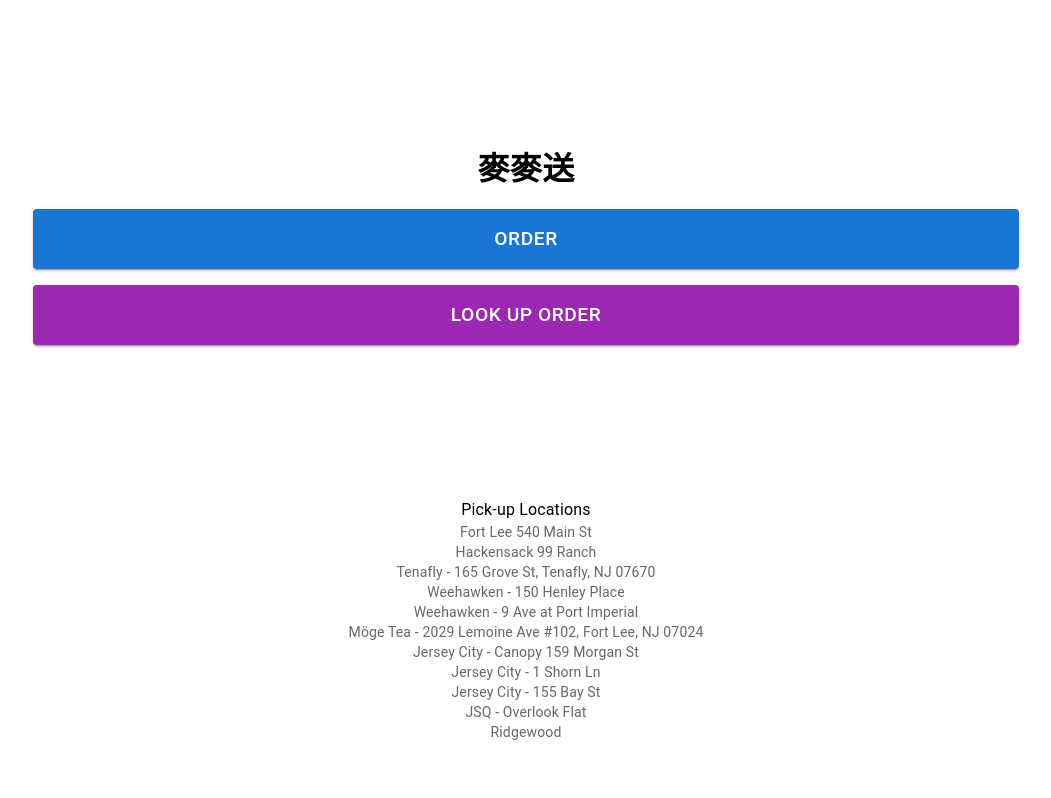
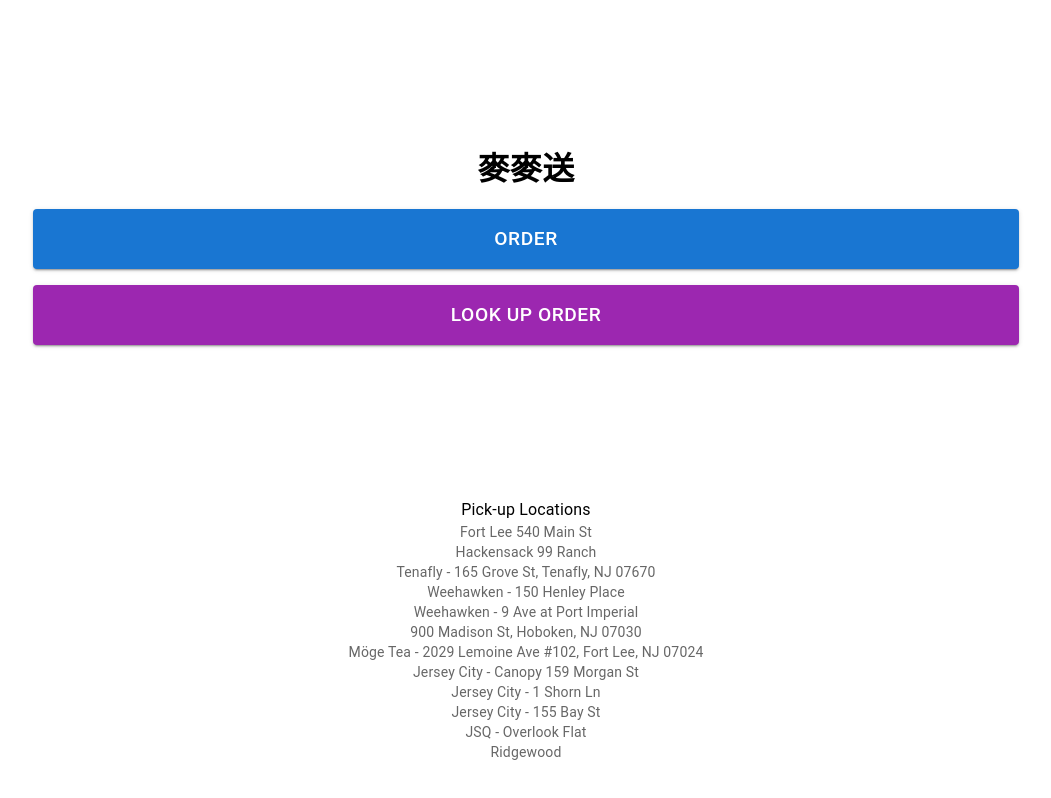
Before and after one commit to masacheung/mak-delivery, a React (Create React App) app in the folder static/: page / in a window 1280 px wide. Shown: the top 798 px of the page, without its empty margins (114-1165 px from the left). Built offline with nearby package versions, Linux system fonts and the light colour scheme.

Commit message:
Added new location

```diff
--- a/static/src/features/admin/admin.js
+++ b/static/src/features/admin/admin.js
@@ -10,6 +10,7 @@ const pickupLocations = [
   "Tenafly - 165 Grove St, Tenafly, NJ 07670",
   "Weehawken - 150 Henley Place",
   "Weehawken - 9 Ave at Port Imperial",
+  "900 Madison St, Hoboken, NJ 07030",
   "Möge Tea - 2029 Lemoine Ave #102, Fort Lee, NJ 07024",
   "Jersey City - Canopy 159 Morgan St",
   "Jersey City - 1 Shorn Ln",
--- a/static/src/features/home/homePage.js
+++ b/static/src/features/home/homePage.js
@@ -8,6 +8,7 @@ const pickupLocations = [
   "Tenafly - 165 Grove St, Tenafly, NJ 07670",
   "Weehawken - 150 Henley Place",
   "Weehawken - 9 Ave at Port Imperial",
+  "900 Madison St, Hoboken, NJ 07030",
   "Möge Tea - 2029 Lemoine Ave #102, Fort Lee, NJ 07024",
   "Jersey City - Canopy 159 Morgan St",
   "Jersey City - 1 Shorn Ln",
--- a/static/src/features/restaurants/restaurantList.js
+++ b/static/src/features/restaurants/restaurantList.js
@@ -28,6 +28,7 @@ const pickupLocations = [
   "Tenafly - 165 Grove St, Tenafly, NJ 07670",
   "Weehawken - 150 Henley Place",
   "Weehawken - 9 Ave at Port Imperial",
+  "900 Madison St, Hoboken, NJ 07030",
   "Möge Tea - 2029 Lemoine Ave #102, Fort Lee, NJ 07024",
   "Jersey City - Canopy 159 Morgan St",
   "Jersey City - 1 Shorn Ln",
```
